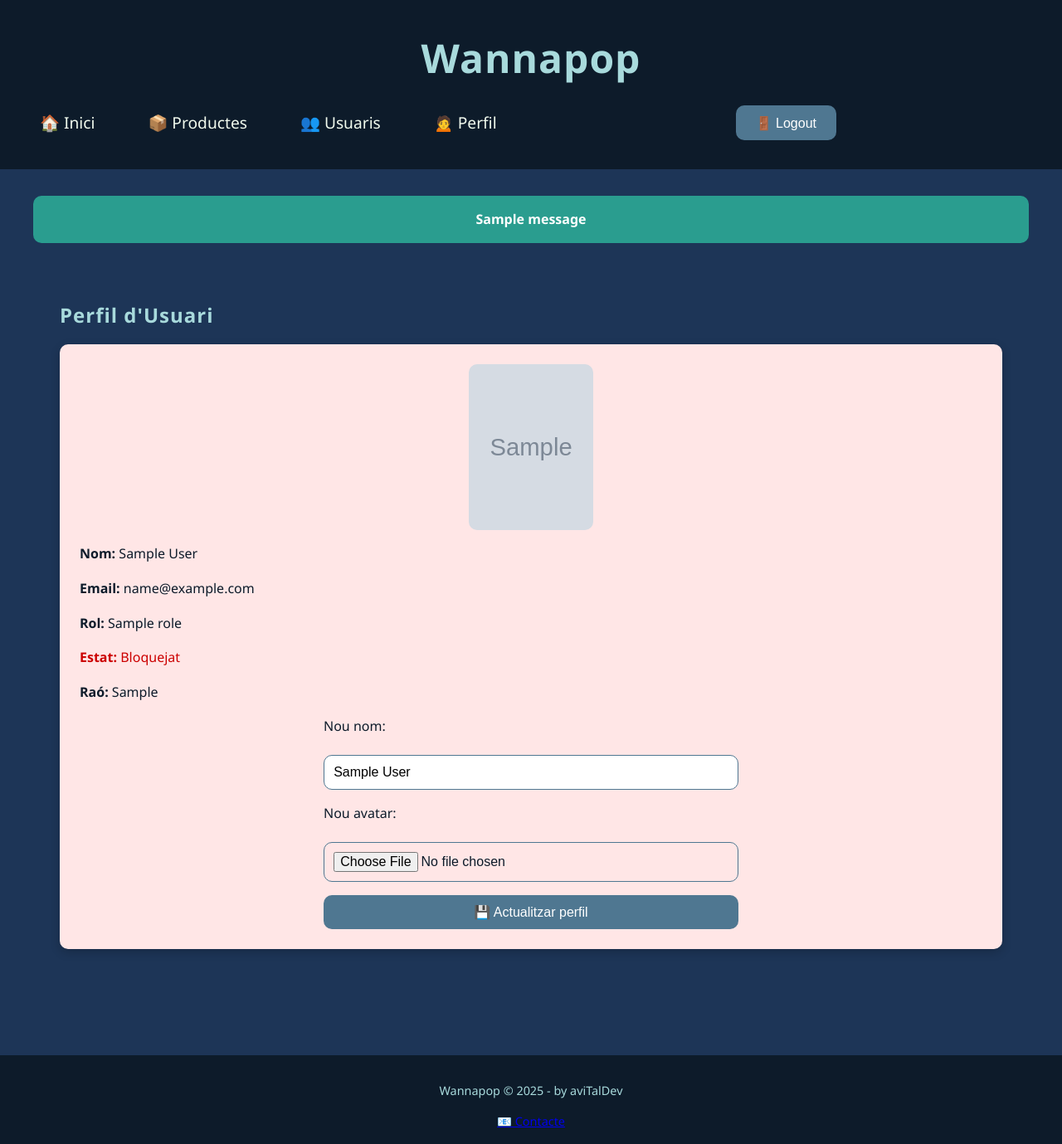
After one commit to avitaldev34/wannapop, a Flask app: page /profile in a window 1280 px wide. The commit adds this page. Shown: the whole page at 83% size. Run offline with Flask 3, Linux system fonts and the light colour scheme; a user stored in the database is signed in; tables that the repository leaves empty hold one stand-in row (values such as "Sample post"); grey boxes marked "Sample" are stand-in pictures; one stand-in notice (Sample message) is shown.

Commit message:
Afegides pàgines /profile i /admin, enllaços a base.html i correccions de templates

```diff
--- a/wannapop/routes_block_products.py
+++ b/wannapop/routes_block_products.py
@@ -20,10 +20,12 @@ def block_product(product_id):
     - Crea el registre a blocked_products amb la raó i el moderador autenticat.
     - Retorna al read del producte amb missatge flash.
     """
+    # Comprovem permisos
     if not perm_moderate_products.can():
         flash("No tens permisos per moderar productes.", "danger")
         return redirect(url_for("products.read_product", id=product_id))
 
+    # Obtenim el producte
     product = Product.query.get_or_404(product_id)
 
     # Comprovem si ja està bloquejat
@@ -31,7 +33,7 @@ def block_product(product_id):
         flash("El producte ja està bloquejat.", "warning")
         return redirect(url_for("products.read_product", id=product_id))
 
-    # Obtenim dades del formulari
+    # Obtenim la raó del formulari
     reason = request.form.get("reason", "").strip()
     if not reason:
         flash("Has d'indicar una raó per bloquejar el producte.", "danger")
@@ -64,10 +66,12 @@ def unblock_product(product_id):
     - Elimina el registre de blocked_products.
     - Retorna al read del producte amb missatge flash.
     """
+    # Comprovem permisos
     if not perm_moderate_products.can():
         flash("No tens permisos per moderar productes.", "danger")
         return redirect(url_for("products.read_product", id=product_id))
 
+    # Obtenim el producte
     product = Product.query.get_or_404(product_id)
 
     # Comprovem si està bloquejat
--- a/wannapop/static/style.css
+++ b/wannapop/static/style.css
@@ -1,16 +1,19 @@
 :root {
-  --primary: #1d3557;
-  --secondary: #4f7791;
-  --accent: #a8dadc;
-  --danger: #e63946;
-  --success: #2a9d8f;
-  --light: #f1faee;
-  --dark: #0d1b2a;
-  --white: #ffffff;
-  --radius: 10px;
+  /* Paleta de colors i variables globals */
+  --primary: #1d3557;     /* Color principal (fons) */
+  --secondary: #4f7791;   /* Color secundari (botons, hover) */
+  --accent: #a8dadc;      /* Color d'accent (títols, hover) */
+  --danger: #e63946;      /* Color per accions perilloses (eliminar, bloquejar) */
+  --success: #2a9d8f;     /* Color per accions correctes (desbloquejar, èxit) */
+  --light: #f1faee;       /* Color clar per text/fons */
+  --dark: #0d1b2a;        /* Color fosc per header/footer */
+  --white: #ffffff;       /* Blanc per targetes */
+  --radius: 10px;         /* Radi per cantonades arrodonides */
 }
 
-/* BASE */
+/* ------------------------------
+   BASE
+------------------------------ */
 body {
   margin: 0;
   font-family: 'Segoe UI', Roboto, sans-serif;
@@ -26,7 +29,9 @@ h1, h2, h3 {
   letter-spacing: 1px;
 }
 
-/* HEADER */
+/* ------------------------------
+   HEADER
+------------------------------ */
 header {
   background-color: var(--dark);
   padding: 2rem;
@@ -61,14 +66,18 @@ nav a:hover {
   transform: scale(1.05);
 }
 
-/* CONTAINER */
+/* ------------------------------
+   CONTAINER
+------------------------------ */
 .container {
   max-width: 1200px;
   margin: auto;
   padding: 2rem;
 }
 
-/* CARD */
+/* ------------------------------
+   CARD (targetes per usuaris/productes)
+------------------------------ */
 .card {
   background-color: var(--white);
   color: var(--dark);
@@ -92,14 +101,18 @@ nav a:hover {
   margin-bottom: 1rem;
 }
 
-/* GRID */
+/* ------------------------------
+   GRID (disposició en graella)
+------------------------------ */
 .grid {
   display: grid;
   grid-template-columns: repeat(auto-fit, minmax(280px, 1fr));
   gap: 2rem;
 }
 
-/* ACTION BUTTONS */
+/* ------------------------------
+   ACTION BUTTONS (botons d'acció)
+------------------------------ */
 .actions {
   display: flex;
   justify-content: center;
@@ -126,14 +139,16 @@ nav a:hover {
 }
 
 .action.danger {
-  background-color: var(--danger);
+  background-color: var(--danger); /* Botons per bloquejar/eliminar */
 }
 
 .action.success {
-  background-color: var(--success);
+  background-color: var(--success); /* Botons per desbloquejar/confirmar */
 }
 
-/* FORMS */
+/* ------------------------------
+   FORMS (formularis)
+------------------------------ */
 form {
   display: flex;
   flex-direction: column;
@@ -183,7 +198,9 @@ form button:hover, form .submit:hover {
   transform: scale(1.05);
 }
 
-/* FLASH MESSAGES */
+/* ------------------------------
+   FLASH MESSAGES (avisos)
+------------------------------ */
 .flash {
   padding: 1rem;
   border-radius: var(--radius);
@@ -207,7 +224,9 @@ form button:hover, form .submit:hover {
   color: var(--white);
 }
 
-/* FOOTER */
+/* ------------------------------
+   FOOTER
+------------------------------ */
 footer {
   background-color: var(--dark);
   color: var(--accent);
@@ -217,7 +236,9 @@ footer {
   font-size: 0.9rem;
 }
 
-/* RESPONSIVE */
+/* ------------------------------
+   RESPONSIVE (adaptació mòbil)
+------------------------------ */
 @media (max-width: 768px) {
   header h1 {
     font-size: 2.2rem;
--- a/wannapop/templates/layout/_base.html
+++ b/wannapop/templates/layout/_base.html
@@ -1,22 +1,46 @@
 <!DOCTYPE html>
 <html lang="ca">
+
 <head>
   <meta charset="UTF-8">
   <title>Wannapop</title>
   <link rel="stylesheet" href="{{ url_for('static', filename='style.css') }}">
 </head>
+
 <body>
   <header>
     <h1>Wannapop</h1>
     <nav>
+      {% if current_user.is_authenticated %}
+      <!-- Menú principal visible per qualsevol usuari autenticat -->
+      <a href="{{ url_for('main.index') }}">🏠 Inici</a>
+      <a href="{{ url_for('products.list_products') }}">📦 Productes</a>
+      <a href="{{ url_for('users.list_users') }}">👥 Usuaris</a>
 
-      {% if current_user.is_authenticated %}
-        <!-- Botó de logout (blueprint auth) -->
+      <!-- Enllaç a Perfil (tothom autenticat) -->
+      <a href="{{ url_for('profile.profile') }}">🙍 Perfil</a>
+
+      <!-- Enllaç a Admin (només admin/moderator) -->
+      {% if current_user.role.name in ["admin","moderator"] %}
+      <a href="{{ url_for('admin.admin') }}">⚙️ Admin</a>
+      {% endif %}
+
+      <!-- Només wanner pot crear productes -->
+      {% if current_user.role.name == "wanner" %}
+      <a href="{{ url_for('products.create_product') }}">➕ Nou producte</a>
+      {% endif %}
+
+      <!-- Només admin pot crear usuaris -->
+      {% if current_user.role.name == "admin" %}
+      <a href="{{ url_for('users.create_user') }}">➕ Nou usuari</a>
+      {% endif %}
+
+      <!-- Botó de logout -->
       <form method="POST" action="{{ url_for('auth.logout') }}" style="display:inline;">
         <button type="submit" class="action">🚪 Logout</button>
       </form>
       {% else %}
-        <!-- Enllaços de login i registre (blueprint auth) -->
+      <!-- Enllaços de login i registre -->
       <a href="{{ url_for('auth.login') }}">Login</a>
       <a href="{{ url_for('auth.register') }}">Registre</a>
       {% endif %}
@@ -24,6 +48,7 @@
   </header>
 
   <div class="container">
+    <!-- Missatges flash -->
     {% with messages = get_flashed_messages(with_categories=true) %}
     {% if messages %}
     {% for category, message in messages %}
@@ -31,11 +56,18 @@
     {% endfor %}
     {% endif %}
     {% endwith %}
+
+    <!-- Contingut específic de cada vista -->
     {% block content %}{% endblock %}
   </div>
 
   <footer>
     <p>Wannapop © 2025 - by aviTalDev </p>
+    {% if current_user.is_authenticated %}
+    <!-- Enllaç a Contacte visible per tothom autenticat -->
+    <a href="{{ url_for('main.contact') }}">📧 Contacte</a>
+    {% endif %}
   </footer>
 </body>
+
 </html>
--- /dev/null
+++ b/wannapop/templates/profile/profile.html
@@ -0,0 +1,47 @@
+{% extends "layout/_base.html" %}
+{% block content %}
+<div class="container">
+  <h2>Perfil d'Usuari</h2>
+
+  <div class="card" {% if user.blocked %}style="background:#ffe6e6;"{% endif %}>
+    <img src="{{ url_for('static', filename='uploads/' ~ (user.avatar or 'user_default.jpg')) }}"
+         alt="Avatar de {{ user.name }}" style="max-width:150px; margin:auto; display:block;">
+    <p><strong>Nom:</strong> {{ user.name }}</p>
+    <p><strong>Email:</strong> {{ user.email }}</p>
+    <p><strong>Rol:</strong> {{ user.role.name }}</p>
+
+    {% if user.blocked %}
+      <p style="color:#c00;"><strong>Estat:</strong> Bloquejat</p>
+      <p><strong>Raó:</strong> {{ user.blocked.reason }}</p>
+    {% else %}
+      <p style="color:green;"><strong>Estat:</strong> Actiu</p>
+    {% endif %}
+
+    <!-- Formulari per canviar nom i avatar -->
+    <form method="POST" enctype="multipart/form-data" style="margin-top:1rem;">
+      <label for="name">Nou nom:</label>
+      <input type="text" id="name" name="name" value="{{ user.name }}">
+      <label for="avatar">Nou avatar:</label>
+      <input type="file" id="avatar" name="avatar">
+      <button type="submit" class="action">💾 Actualitzar perfil</button>
+    </form>
+  </div>
+
+  {% if user.role.name == "wanner" %}
+    <h3>Els meus productes</h3>
+    <div class="grid">
+      {% for product in products %}
+        <div class="card" {% if product.blocked %}style="background:#ffe6e6;"{% endif %}>
+          <h4>{{ product.title }}</h4>
+          <p>{{ product.description }}</p>
+          <p><strong>Preu:</strong> {{ product.price }} €</p>
+          {% if product.blocked %}
+            <p style="color:#c00;"><strong>Bloquejat:</strong> {{ product.blocked.reason }}</p>
+          {% endif %}
+          <a href="{{ url_for('products.read_product', id=product.id) }}">👁️ Veure producte</a>
+        </div>
+      {% endfor %}
+    </div>
+  {% endif %}
+</div>
+{% endblock %}
--- a/wannapop/templates/users/list_users.html
+++ b/wannapop/templates/users/list_users.html
@@ -3,6 +3,7 @@
 <div class="container">
   <h2>Llista d'Usuaris</h2>
 
+  {# Mostrem missatges flash (errors, avisos, èxits) #}
   {% with messages = get_flashed_messages(with_categories=true) %}
     {% if messages %}
       {% for category, message in messages %}
@@ -11,6 +12,7 @@
     {% endif %}
   {% endwith %}
 
+  {# Només l'admin pot crear nous usuaris #}
   {% if current_user.is_authenticated and current_user.role.name == "admin" %}
     <div class="actions" style="margin-bottom:1rem;">
       <a class="action" href="{{ url_for('users.create_user') }}">➕ Crear usuari</a>
@@ -20,6 +22,7 @@
   <div class="grid">
     {% for user in users %}
       {% set is_blocked = user.blocked %}
+      {# Si l'usuari està bloquejat, pintem la targeta en vermell #}
       <div class="card" {% if is_blocked %}style="background:#ffe6e6; border:1px solid #ff9b9b;"{% endif %}>
         <img src="{{ url_for('static', filename='uploads/' ~ (user.avatar or 'user_default.jpg')) }}"
              alt="Avatar de {{ user.name }}"
@@ -33,13 +36,16 @@
         {% endif %}
 
         <div class="actions">
+          {# Tothom pot veure el detall #}
           <a class="action" href="{{ url_for('users.read_user', id=user.id) }}">👁️ Veure</a>
 
+          {# Només admin pot editar i eliminar #}
           {% if current_user.is_authenticated and current_user.role.name == "admin" %}
             <a class="action" href="{{ url_for('users.update_user', id=user.id) }}">📝 Editar</a>
             <a class="action danger" href="{{ url_for('users.delete_user', id=user.id) }}">🗑️ Eliminar</a>
           {% endif %}
 
+          {# Moderador i admin poden bloquejar/desbloquejar #}
           {% if current_user.is_authenticated and current_user.role.name in ["moderator","admin"] %}
             {% if not is_blocked %}
               <form method="POST" action="{{ url_for('block_users.block_user', user_id=user.id) }}" style="display:inline;">
--- a/wannapop/templates/users/read_user.html
+++ b/wannapop/templates/users/read_user.html
@@ -1,6 +1,7 @@
 {% extends "layout/_base.html" %}
 {% block content %}
 <div class="container">
+  {# Targeta amb estil diferent si l'usuari està bloquejat #}
   <div class="card"
        {% if user.blocked %}style="background:#ffe6e6; border:1px solid #ff9b9b;"{% endif %}>
     <h2>Detalls Usuari</h2>
@@ -16,6 +17,7 @@
 
     <!-- Estat de bloqueig -->
     {% if user.blocked %}
+      {# Si està bloquejat, mostrem informació del bloqueig #}
       <div class="alert" style="background:#ffe0e0; border:1px solid #ff7a7a; padding:.75rem; margin-top:1rem;">
         <p><strong>Estat:</strong> BLOQUEJAT</p>
         <p><strong>Raó:</strong> {{ user.blocked.reason }}</p>
@@ -30,6 +32,7 @@
         {% endif %}
       </div>
     {% else %}
+      {# Si no està bloquejat, mostrem estat verd i opció de bloquejar #}
       <div class="alert" style="background:#e7ffe7; border:1px solid #7aff7a; padding:.75rem; margin-top:1rem;">
         <p><strong>Estat:</strong> No bloquejat</p>
 
@@ -44,7 +47,7 @@
       </div>
     {% endif %}
 
-    <!-- Accions habituals -->
+    <!-- Accions habituals (editar/eliminar només admin) -->
     <div class="actions" style="margin-top:1rem;">
       {% if current_user.is_authenticated and current_user.role.name == "admin" %}
         <a class="action" href="{{ url_for('users.update_user', id=user.id) }}">📝 Editar</a>
@@ -53,6 +56,7 @@
     </div>
   </div>
 
+  <!-- Botó per tornar al llistat -->
   <div class="actions" style="margin-top:1rem;">
     <a class="action" href="{{ url_for('users.list_users') }}">⬅️ Tornar al llistat</a>
   </div>
```
Also changed, not shown: wannapop/__init__.py (+7 -2 lines), wannapop/forms.py (+33 -4 lines), wannapop/models.py (+11 -1 lines), wannapop/routes_admin.py (added, +42 -0 lines), wannapop/routes_block_users.py (+10 -1 lines), wannapop/routes_main.py (+11 -14 lines), wannapop/routes_profile.py (added, +46 -0 lines), wannapop/templates/admin/admin.html (added, +34 -0 lines), wannapop/templates/contact.html (added, +17 -0 lines), wannapop/templates/products/list_products.html (+12 -8 lines), wannapop/templates/products/read_product.html (+6 -3 lines), README.md. Lines whose indentation alone changed are shown as unchanged.
